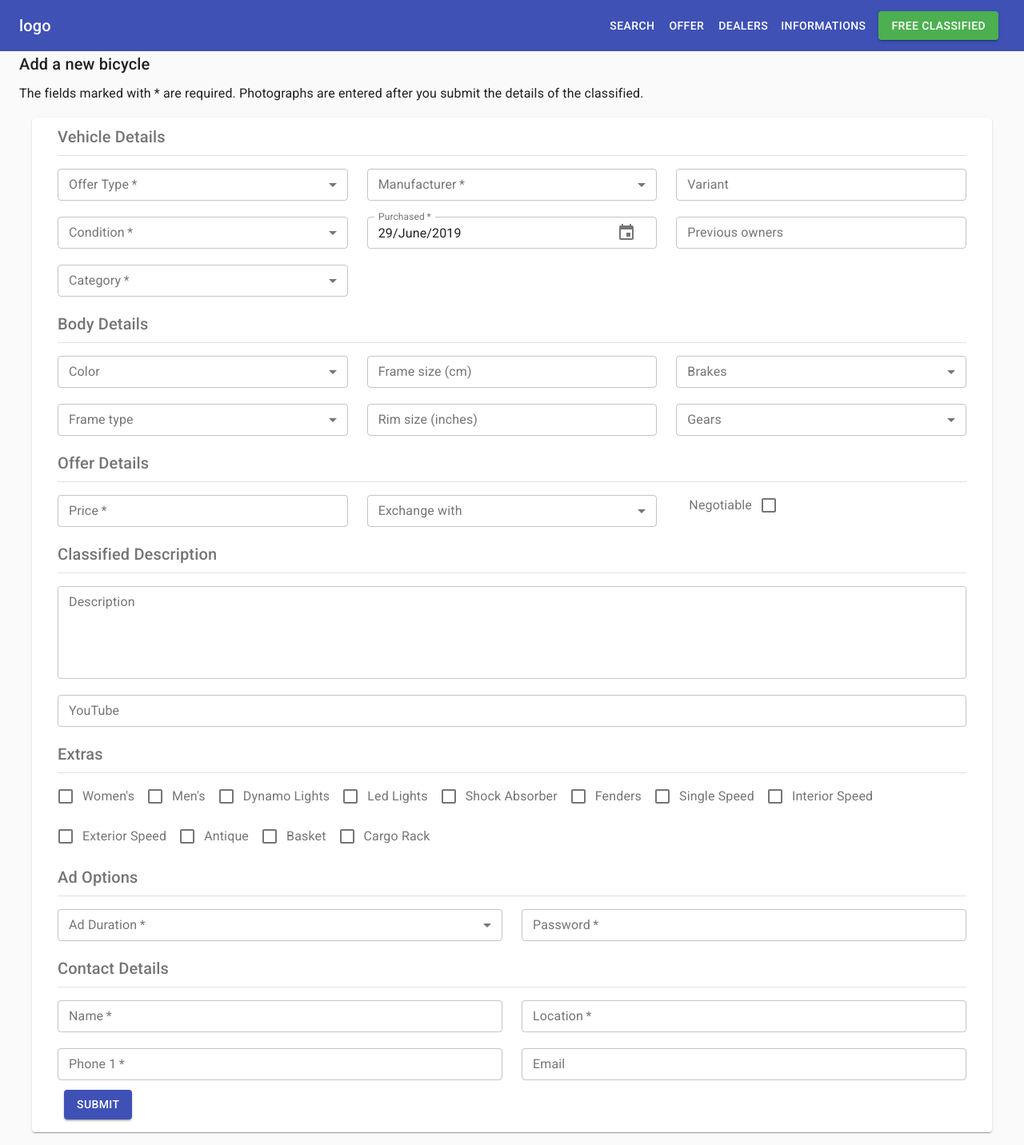
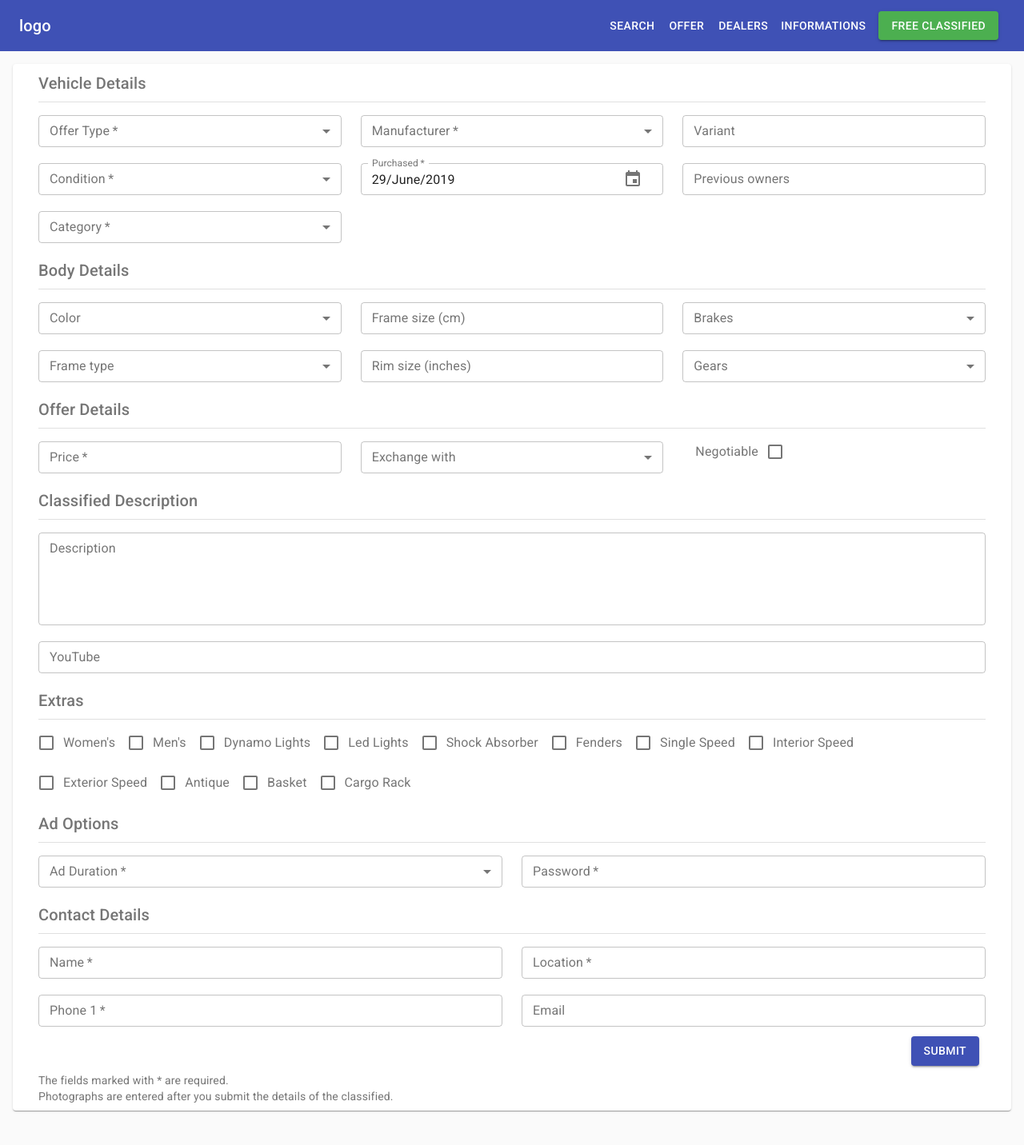
Before and after one commit to panoscool/cars, a React (Create React App) app: page /bicycle/create in a window 1280 px wide. Shown: the whole page at 80% size. After the commit the page ends 1405 px from the top, so only its background shows below. Built offline with nearby package versions, Linux system fonts and the light colour scheme.

Commit message:
Add new classified from form submission

```diff
--- a/package.json
+++ b/package.json
@@ -7,6 +7,7 @@
     "@material-ui/core": "^4.1.3",
     "@material-ui/icons": "^4.2.1",
     "@material-ui/pickers": "^3.1.2",
+    "cuid": "2.1.6",
     "date-fns": "2.0.0-beta.2",
     "react": "^16.8.6",
     "react-dom": "^16.8.6",
--- a/src/components/Classifieds/BicycleCreate.jsx
+++ b/src/components/Classifieds/BicycleCreate.jsx
@@ -1,24 +1,24 @@
-import React from "react";
-import { Container, Typography } from "@material-ui/core";
+import React, { useState } from "react";
+import cuid from "cuid";
 import BicycleForm from "./BicycleForm";
+import { bicycles } from "../../data/SampleData";
 
 const BicycleCreate = props => {
+  const [classifieds, setClassified] = useState(bicycles);
+
   const onSubmit = formValues => {
-    console.log(formValues);
+    formValues.id = cuid();
+    setClassified({ ...classifieds, formValues });
   };
+  console.log(classifieds);
+  const requiredInfos = (
+    <span>
+      The fields marked with * are required. <br /> Photographs are entered
+      after you submit the details of the classified.
+    </span>
+  );
 
-  return (
-    <Container>
-      <Typography variant="h6" gutterBottom>
-        Add a new bicycle
-      </Typography>
-      <Typography variant="subtitle1" gutterBottom>
-        The fields marked with * are required. Photographs are entered after you
-        submit the details of the classified.
-      </Typography>
-      <BicycleForm onSubmit={onSubmit} />
-    </Container>
-  );
+  return <BicycleForm onSubmit={onSubmit} requiredInfos={requiredInfos} />;
 };
 
 export default BicycleCreate;
--- a/src/components/Classifieds/BicycleDetails/InfoDataArray.jsx
+++ b/src/components/Classifieds/BicycleDetails/InfoDataArray.jsx
@@ -3,7 +3,6 @@ export const infoArray = [
   { label: "Price", key: "price" },
   { label: "Condition", key: "condition" },
   { label: "Category", key: "category" },
-  { label: "Purchased", key: "purchased" },
   { label: "Previous owners", key: "owners" },
   { label: "Color", key: "color" },
   { label: "Frame size", key: "frameSize" },
--- a/src/components/Classifieds/BicycleEdit.jsx
+++ b/src/components/Classifieds/BicycleEdit.jsx
@@ -1,5 +1,4 @@
 import React from "react";
-import { Container, Typography } from "@material-ui/core";
 import BicycleForm from "./BicycleForm";
 
 const BicycleEdit = props => {
@@ -7,14 +6,7 @@ const BicycleEdit = props => {
     console.log(formValues);
   };
 
-  return (
-    <Container maxWidth="lg">
-      <Typography variant="h6" gutterBottom>
-        Edit your bicycle entry
-      </Typography>
-      <BicycleForm onSubmit={onSubmit} />
-    </Container>
-  );
+  return <BicycleForm onSubmit={onSubmit} />;
 };
 
 export default BicycleEdit;
--- a/src/components/Classifieds/BicycleForm.jsx
+++ b/src/components/Classifieds/BicycleForm.jsx
@@ -47,7 +47,7 @@ const useStyles = makeStyles(theme => ({
 
 const BicycleForm = props => {
   const classes = useStyles();
-  const { onSubmit } = props;
+  const { onSubmit, requiredInfos } = props;
 
   const [inputValues, setInputValues] = useState({
     variant: "",
@@ -73,7 +73,6 @@ const BicycleForm = props => {
     category: "",
     manufacturer: "",
     condition: "",
-    purchased: "",
     frameType: "",
     gears: "",
     color: "",
@@ -89,10 +88,10 @@ const BicycleForm = props => {
     }));
   };
 
-  const [selectedDate, setSelectedDate] = useState(new Date());
+  const [purchasedDate, setPurchasedDate] = useState(new Date());
 
   const handleDateChange = date => {
-    setSelectedDate(date);
+    setPurchasedDate(date);
   };
 
   const extraKeys = extras.map(obj => obj.key);
@@ -123,7 +122,12 @@ const BicycleForm = props => {
 
   const handleSubmit = event => {
     event.preventDefault();
-    const formValues = { selectValues, inputValues, state };
+    const formValues = {
+      ...inputValues,
+      ...selectValues,
+      ...state,
+      purchasedDate
+    };
     onSubmit(formValues);
   };
 
@@ -174,7 +178,7 @@ const BicycleForm = props => {
               <SelectDate
                 required
                 label="Purchased"
-                values={selectedDate}
+                values={purchasedDate}
                 handleChange={handleDateChange}
               />
             </Grid>
@@ -264,6 +268,7 @@ const BicycleForm = props => {
             <Grid item xs={12} sm={4}>
               <InputForm
                 required
+                type="number"
                 name="price"
                 label="Price"
                 values={inputValues.price}
@@ -305,6 +310,7 @@ const BicycleForm = props => {
                 handleChange={handleInputChange}
               />
               <InputForm
+                type="url"
                 name="youTube"
                 label="YouTube"
                 values={inputValues.youTube}
@@ -397,6 +403,7 @@ const BicycleForm = props => {
               />
             </Grid>
           </Grid>
+          <div style={{ textAlign: "right" }}>
             <Button
               type="submit"
               variant="contained"
@@ -405,7 +412,9 @@ const BicycleForm = props => {
             >
               Submit
             </Button>
+          </div>
         </form>
+        {requiredInfos}
       </Container>
     </Paper>
   );
```
Lines whose indentation alone changed are shown as unchanged.
